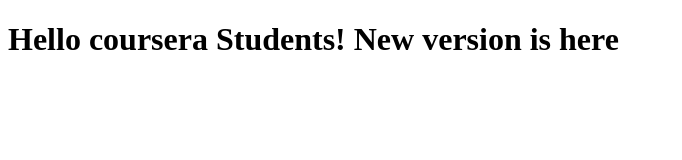
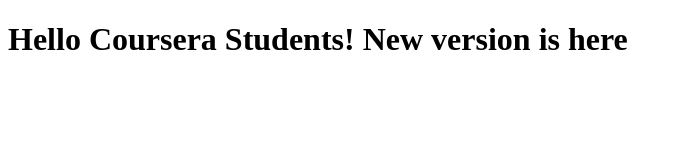
Before and after one commit to rasool17/coursera-test, a plain HTML site: page index.html in a window 1280 px wide. Shown: the whole page, without its empty margins (0-682 px from the left). Drawn offline with Linux system fonts and the light colour scheme.

Commit message:
New version.

```diff
--- a/index.html
+++ b/index.html
@@ -5,6 +5,6 @@
         <title>Hello coursera</title>
     </head>
     <body>
-        <h1>Hello coursera Students! New version is here</h1>
+        <h1>Hello Coursera Students! New version is here</h1>
     </body>
 </html>
```
